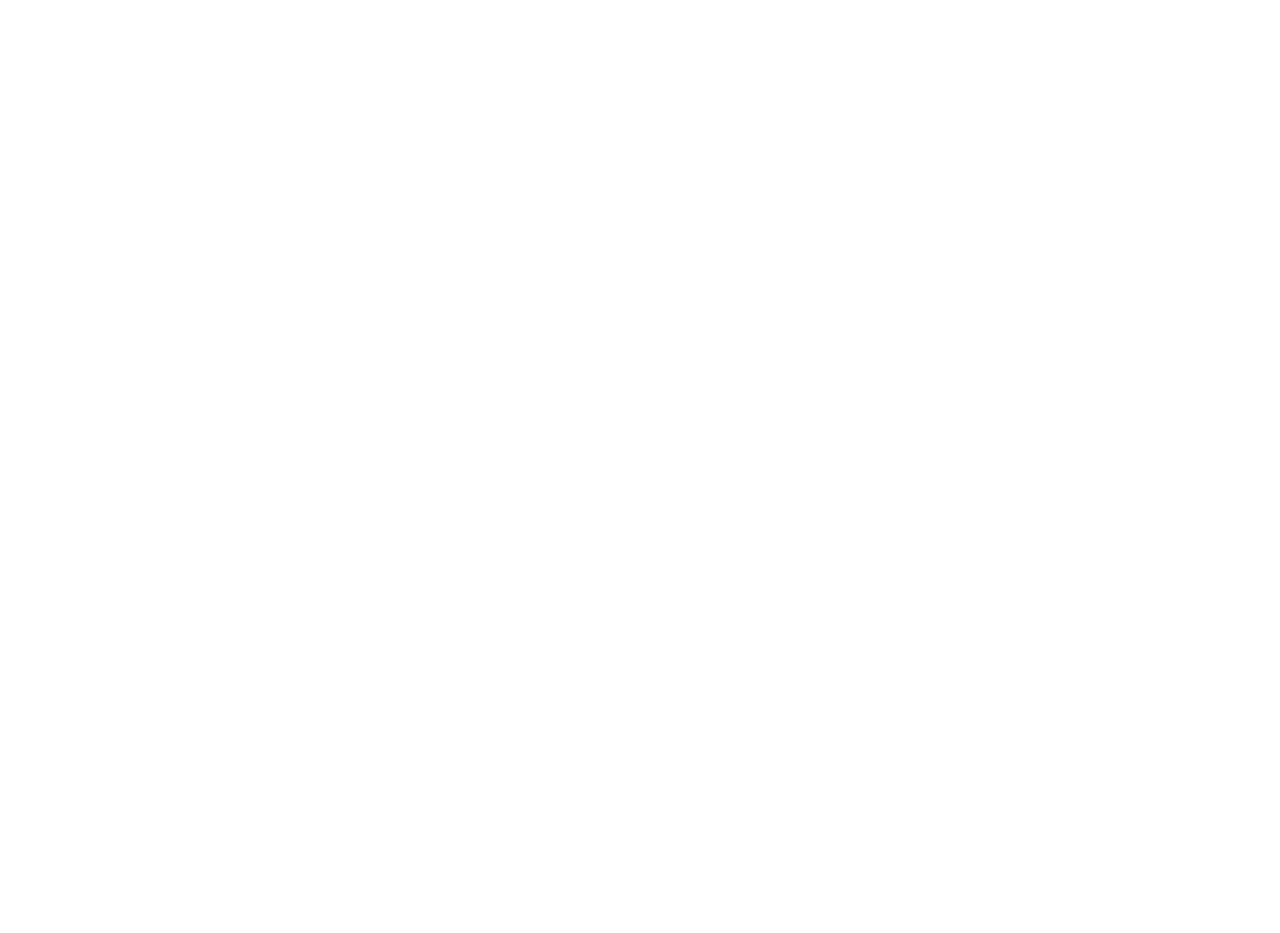
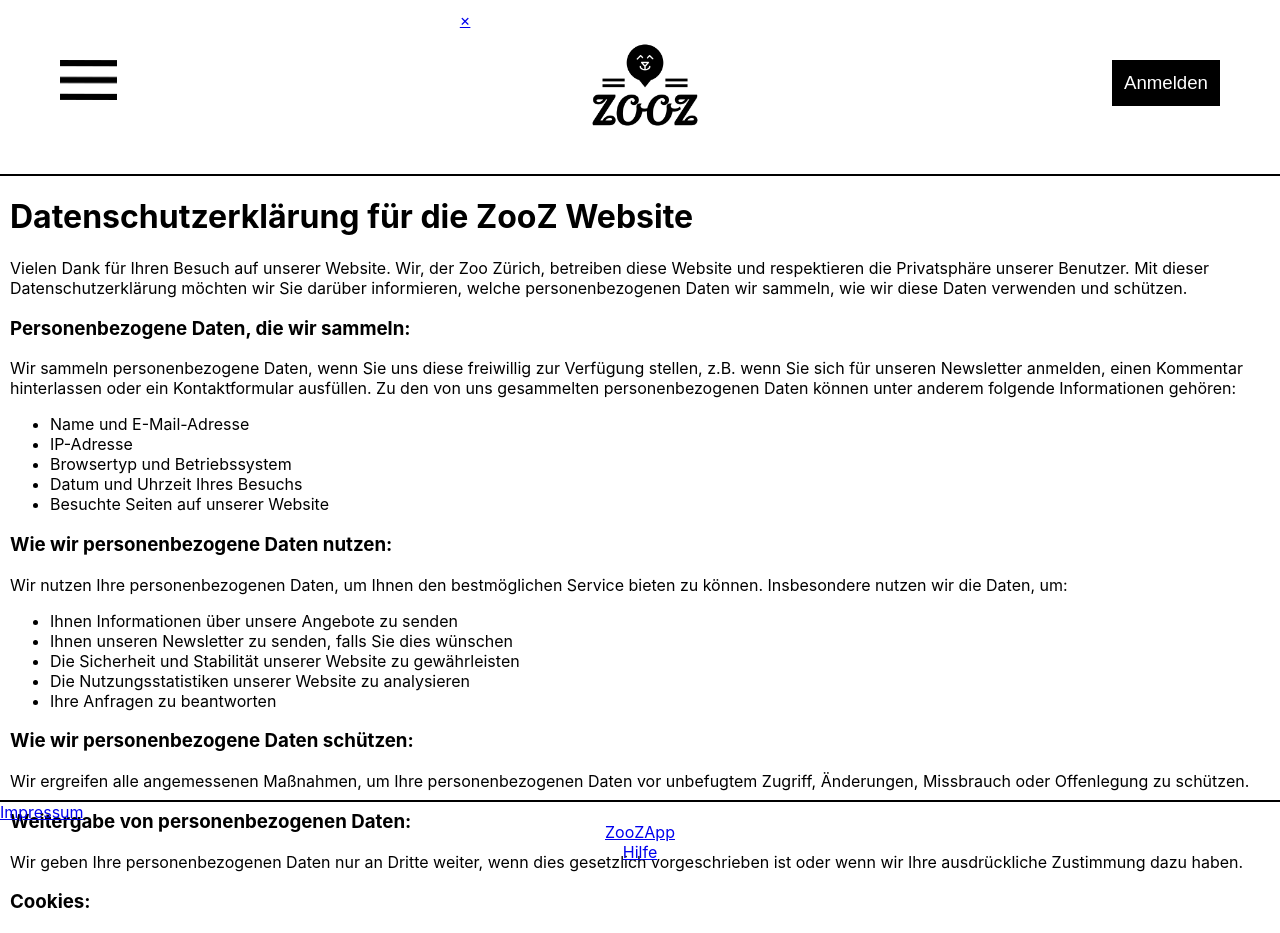
Before and after one commit to TihanMo/ZooApp, a React (Create React App) app in the folder zooapp/: page /datenschutz in a window 1280 px wide. Before the commit this address had no page. Shown: the top 933 px of the page. Before the commit the page ends 800 px from the top, so only its background shows below. Built offline with nearby package versions, Linux system fonts and the light colour scheme.

Commit message:
Datenschutz v1 added

```diff
--- a/zooapp/src/App.css
+++ b/zooapp/src/App.css
@@ -141,3 +141,10 @@
   background-color: #9be9ffb7;
   max-width: 400px;
 }
+
+/*Datenschutz*/
+#datenschutz{
+  background-color: #ffffff;
+  text-align: left;
+  margin-left: 10px;
+}
--- a/zooapp/src/components/Datenschutz.js
+++ b/zooapp/src/components/Datenschutz.js
@@ -1,9 +1,48 @@
 import React from 'react'
+import '../App.css';
 
 export default function Datenschutz() {
   return (
-    <div>
+    <div id="datenschutz">
+      <h1>Datenschutzerklärung für die ZooZ Website</h1>
+        <p>
+            Vielen Dank für Ihren Besuch auf unserer Website. Wir, der Zoo Zürich, betreiben diese Website und respektieren die Privatsphäre unserer Benutzer. Mit dieser Datenschutzerklärung möchten wir Sie darüber informieren, welche personenbezogenen Daten wir sammeln, wie wir diese Daten verwenden und schützen.
+        </p>
+        <h3>Personenbezogene Daten, die wir sammeln:</h3>
+        <p>Wir sammeln personenbezogene Daten, wenn Sie uns diese freiwillig zur Verfügung stellen, z.B. wenn Sie sich für unseren Newsletter anmelden, einen Kommentar hinterlassen oder ein Kontaktformular ausfüllen. Zu den von uns gesammelten personenbezogenen Daten können unter anderem folgende Informationen gehören:</p>
+        <ul>
+            <li>Name und E-Mail-Adresse</li>
+            <li>IP-Adresse</li>
+            <li>Browsertyp und Betriebssystem</li>
+            <li>Datum und Uhrzeit Ihres Besuchs</li>
+            <li>Besuchte Seiten auf unserer Website</li>
+        </ul>
 
+        <h3>Wie wir personenbezogene Daten nutzen:</h3>
+        <p>Wir nutzen Ihre personenbezogenen Daten, um Ihnen den bestmöglichen Service bieten zu können. Insbesondere nutzen wir die Daten, um:</p>
+        <ul>
+            <li>Ihnen Informationen über unsere Angebote zu senden</li>
+            <li>Ihnen unseren Newsletter zu senden, falls Sie dies wünschen</li>
+            <li>Die Sicherheit und Stabilität unserer Website zu gewährleisten</li>
+            <li>Die Nutzungsstatistiken unserer Website zu analysieren</li>
+            <li>Ihre Anfragen zu beantworten</li>
+        </ul>
+
+        <h3>Wie wir personenbezogene Daten schützen:</h3>
+        <p>Wir ergreifen alle angemessenen Maßnahmen, um Ihre personenbezogenen Daten vor unbefugtem Zugriff, Änderungen, Missbrauch oder Offenlegung zu schützen.</p>
+
+        <h3>Weitergabe von personenbezogenen Daten:</h3>
+        <p>Wir geben Ihre personenbezogenen Daten nur an Dritte weiter, wenn dies gesetzlich vorgeschrieben ist oder wenn wir Ihre ausdrückliche Zustimmung dazu haben.</p>
+
+        <h3>Cookies:</h3>
+        <p>Wir verwenden Cookies auf unserer Website, um die Nutzererfahrung zu verbessern und die Nutzung unserer Website zu vereinfachen. Cookies sind kleine Textdateien, die auf Ihrem Computer gespeichert werden und die Informationen darüber enthalten, wie Sie unsere Website nutzen. Sie können die Verwendung von Cookies jederzeit deaktivieren, indem Sie die Einstellungen in Ihrem Browser ändern.</p>
+
+        <h3>Änderungen dieser Datenschutzerklärung:</h3>
+        <p>Wir behalten uns das Recht vor, diese Datenschutzerklärung jederzeit zu ändern. Bitte überprüfen Sie diese Seite regelmäßig auf Änderungen.</p>
+
+        <h3>Kontakt:</h3>
+
+        <p>Wenn Sie Fragen oder Anliegen bezüglich dieser Datenschutzerklärung haben, können Sie uns unter folgender E-Mail-Adresse kontaktieren: Zooz.zuerich@gmail.com.</p>
     </div>
   )
 }
--- a/zooapp/src/index.js
+++ b/zooapp/src/index.js
@@ -6,6 +6,7 @@
 import reportWebVitals from './reportWebVitals';
 import Impressum from './components/Impressum';
 import Layout from './components/Layout';
+import Datenschutz from './components/Datenschutz';
 
 const root = ReactDOM.createRoot(document.getElementById('root'));
 root.render(
@@ -14,6 +15,7 @@
         <Route path="/" element={<Layout />}>
           <Route index element={<App />} />
           <Route path="impressum" element={<Impressum />} />
+          <Route path="datenschutz" element={<Datenschutz />} />
         </Route>
       </Routes>
     </BrowserRouter>
```
